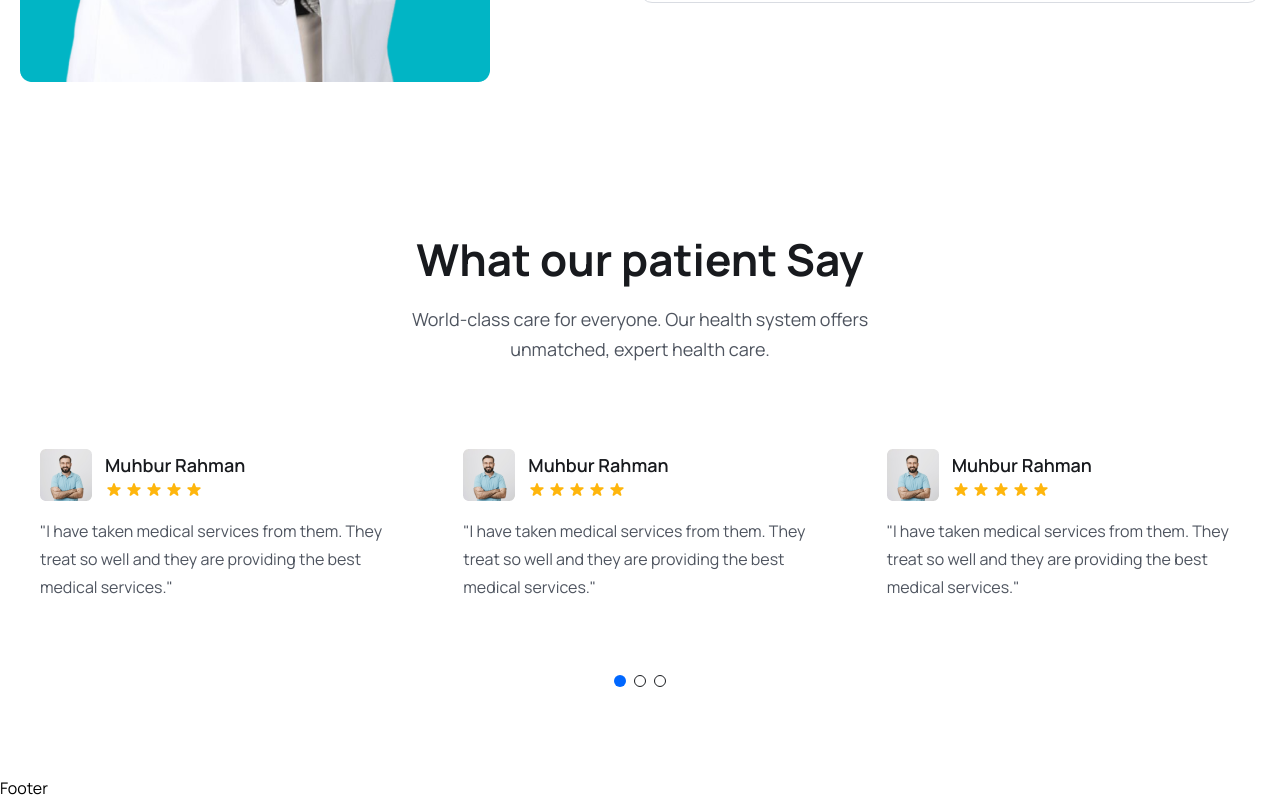
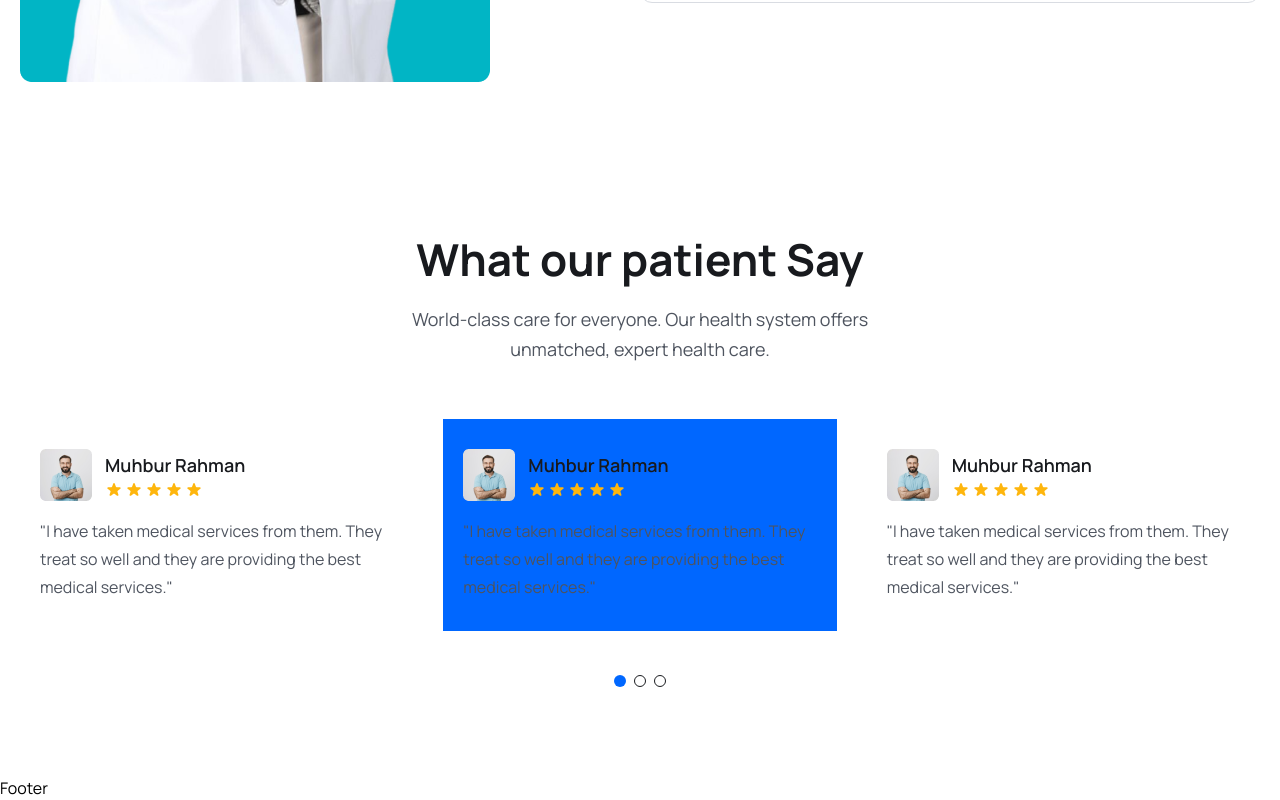
Before and after one commit to aroraadivya/Mern-Stack-Medicare, a React (Vite) app in the folder frontend/: page / in a window 1280 px wide. Shown: the part 5408-6208 px from the top of the page. Built offline with nearby package versions, Linux system fonts and the light colour scheme.

Commit message:
Add background color to next swiper slide

```diff
--- a/frontend/src/App.css
+++ b/frontend/src/App.css
@@ -28,7 +28,7 @@ body{
 }
 
 .swiper-slide.swiper-slide-next{
-
+  background: #0067ff;
 }
 
 .sticky__header{
```
